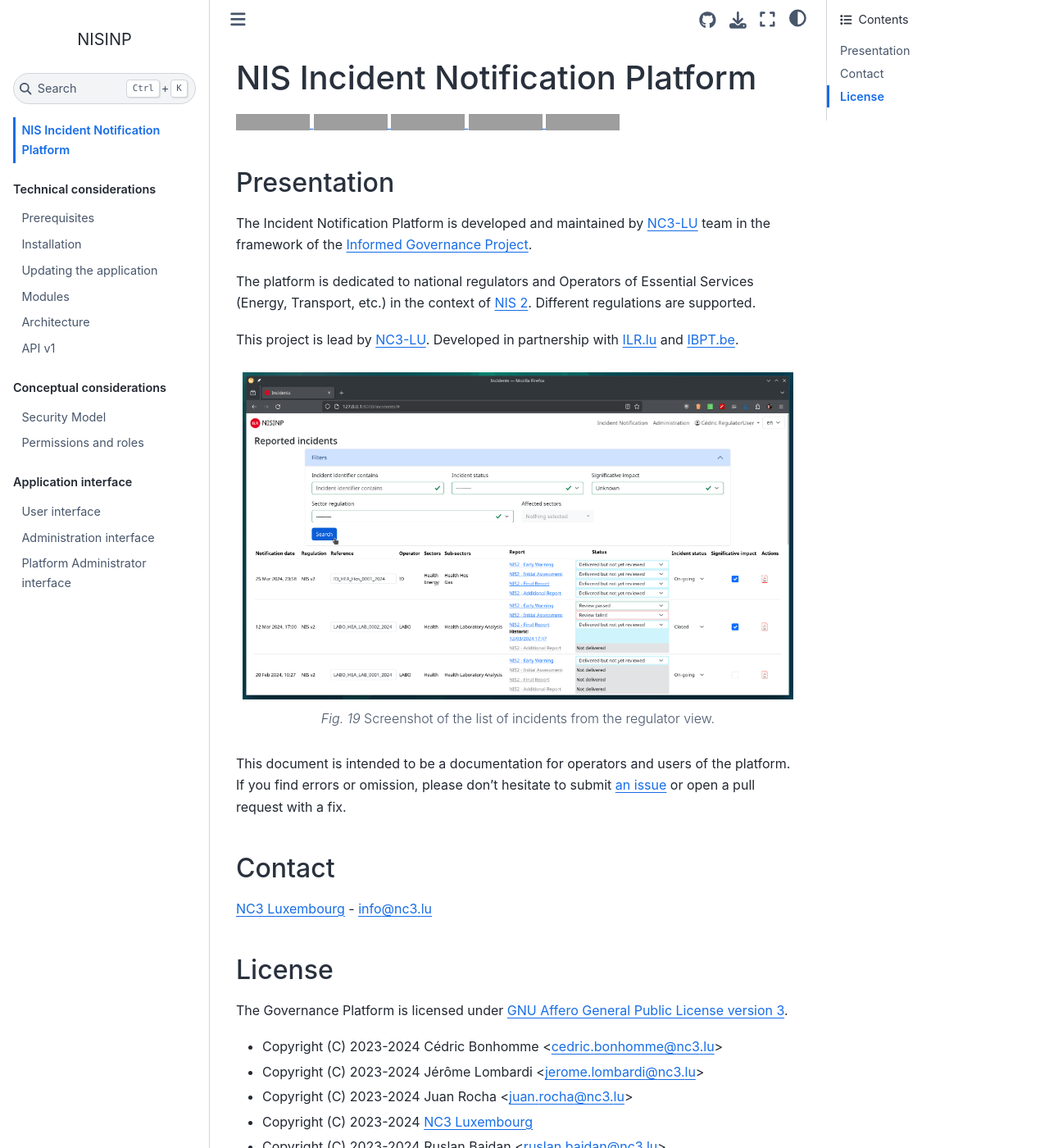
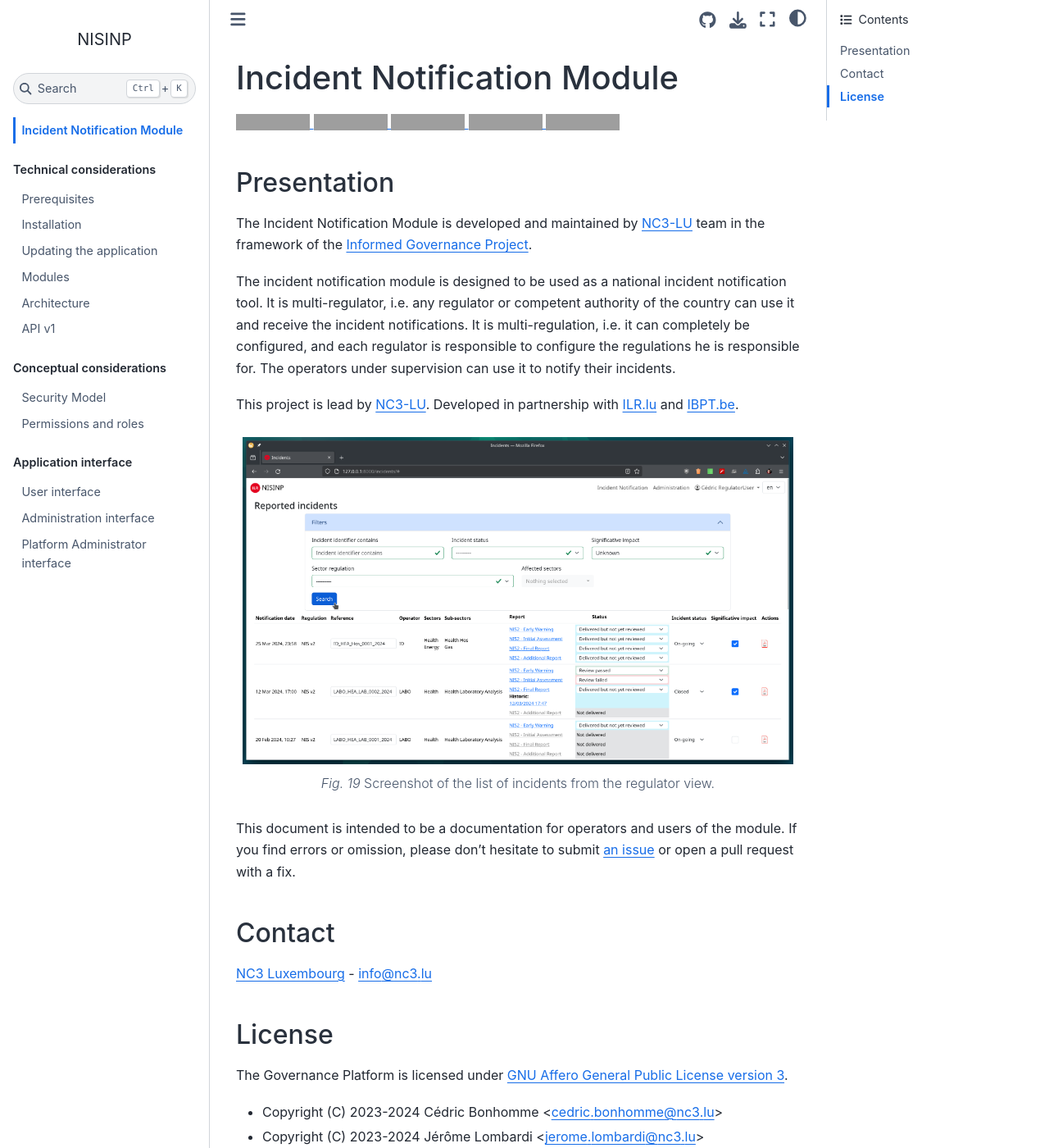
Before and after one commit to informed-governance-project/NISINP, a Sphinx documentation site: the page built from docs/index.rst, in a window 1280 px wide and 1400 px high. Shown: the whole window at 82% size. Built offline with Sphinx 7.4.7 and the Sphinx Book theme 1.1.4, drawn with Linux system fonts in a browser that asks for light colours; grey boxes are pictures that could not be loaded.

Commit message:
Update index.rst

```diff
--- a/docs/index.rst
+++ b/docs/index.rst
@@ -1,4 +1,4 @@
-NIS Incident Notification Platform
+Incident Notification Module
 ==================================
 
 
@@ -60,14 +60,12 @@
 Presentation
 ------------
 
-The Incident Notification Platform is developed and maintained by
+The Incident Notification Module is developed and maintained by
 `NC3-LU <https://github.com/NC3-LU>`_ team in the framework of the
 `Informed Governance Project <https://github.com/informed-governance-project>`_.
 
-The platform is dedicated to national regulators and Operators of Essential Services
-(Energy, Transport, etc.) in the context of
-`NIS 2 <https://www.europarl.europa.eu/thinktank/en/document/EPRS_BRI(2021)689333>`_.
-Different regulations are supported.
+The incident notification module is designed to be used as a national incident notification tool. It is multi-regulator, i.e. any regulator or competent authority of the country can use it and receive the incident notifications. It is multi-regulation, i.e. it can completely be configured, and each regulator is responsible to configure the regulations he is responsible for.
+The operators under supervision can use it to notify their incidents.
 
 This project is lead by `NC3-LU <https://www.nc3.lu>`__.
 Developed in partnership with `ILR.lu <https://web.ilr.lu>`_ and
@@ -79,7 +77,7 @@
 
    Screenshot of the list of incidents from the regulator view.
 
-This document is intended to be a documentation for operators and users of the platform.
+This document is intended to be a documentation for operators and users of the module.
 If you find errors or omission, please don't hesitate to submit
 `an issue <https://github.com/informed-governance-project/NISINP/issues/new?labels=documentation&template=bug_report.md>`_
 or open a pull request with a fix.
```
